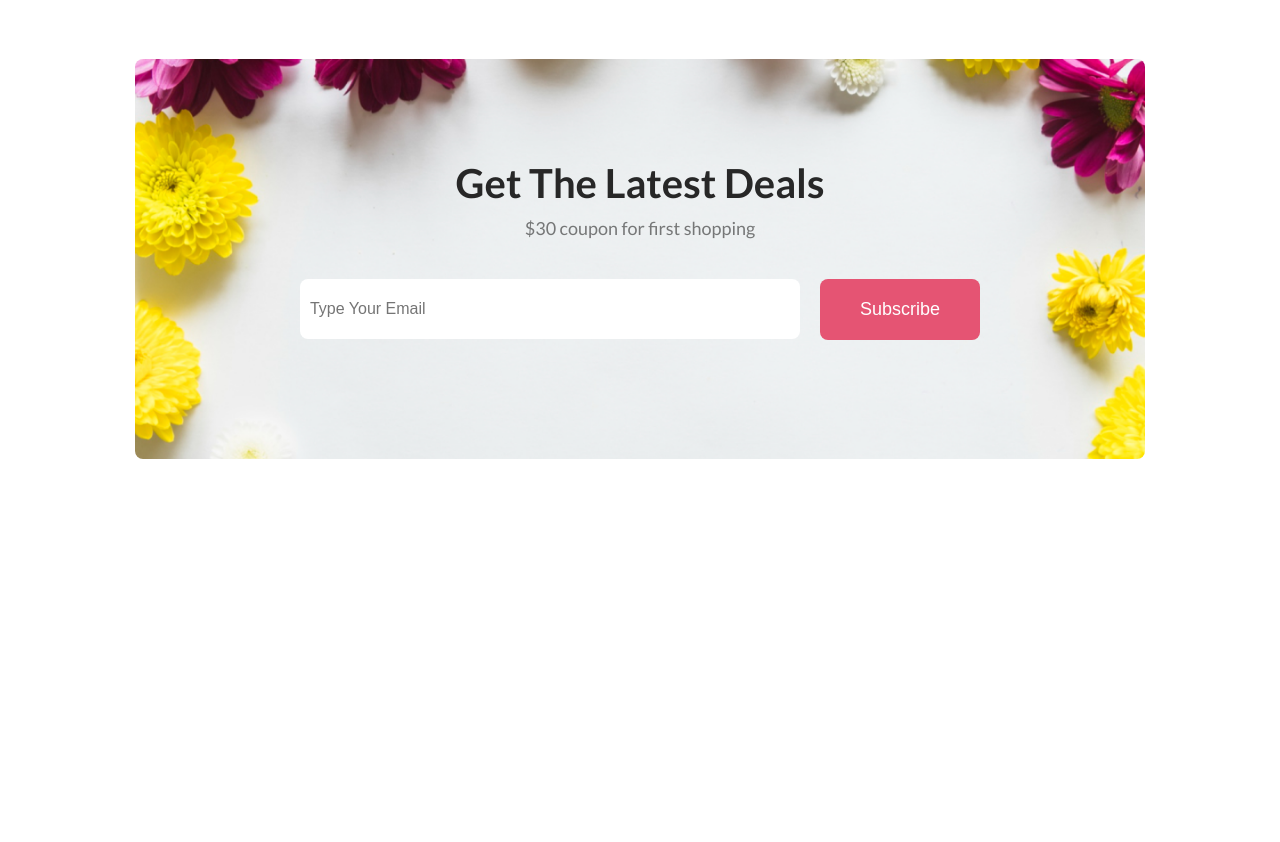
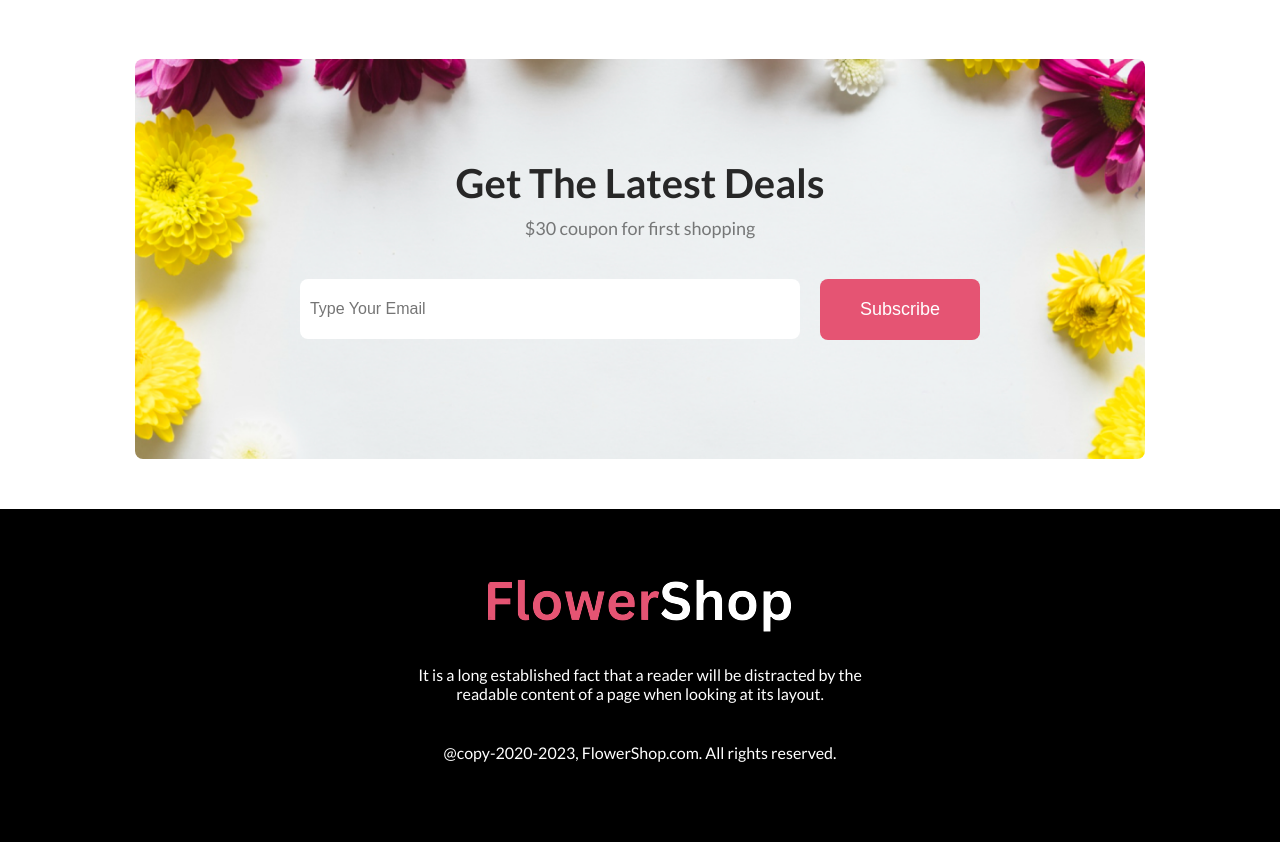
Before and after one commit to Munshi91/programmingHero-flower-shop, a plain HTML site: page index.html in a window 1280 px wide. Shown: the part 2956-3798 px from the top of the page. Before the commit the page ends 3465 px from the top, so only its background shows below. Drawn offline with Linux system fonts and the light colour scheme.

Commit message:
footer section add

```diff
--- a/css/style.css
+++ b/css/style.css
@@ -270,3 +270,15 @@ body {
   margin-left: 20px;
 }
 /* newsletters section End */
+
+/* footer section start */
+footer {
+  background: #000;
+  justify-content: center;
+  text-align: center;
+  padding: 60px 200px;
+}
+footer p {
+  color: #fff;
+  padding: 20px 200px;
+}
--- a/index.html
+++ b/index.html
@@ -122,6 +122,13 @@
     </div>
     <!-- newsletter section End -->
   </main>
+  <footer>
+    <img src="Assets/Flower-logo-footer.png" alt="">
+    <p>It is a long established fact that a reader will be distracted by the readable content of a page when looking at
+      its
+      layout.</p>
+    <p>@copy-2020-2023, FlowerShop.com. All rights reserved.</p>
+  </footer>
 </body>
 
 </html>
```
Also changed, not shown: Assets/Flower-logo-footer.png (added).
